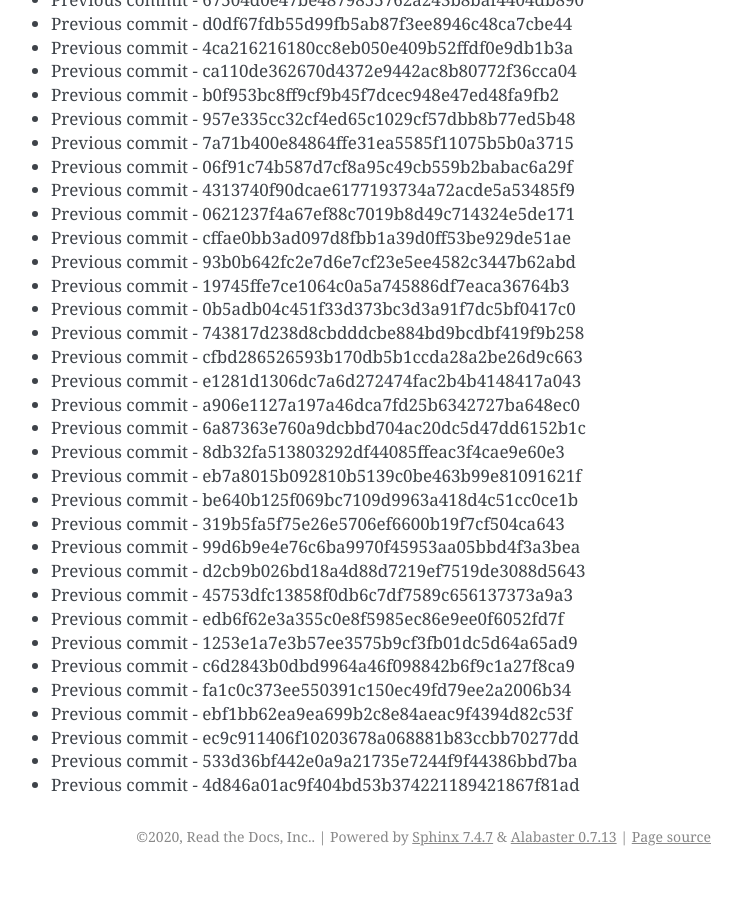
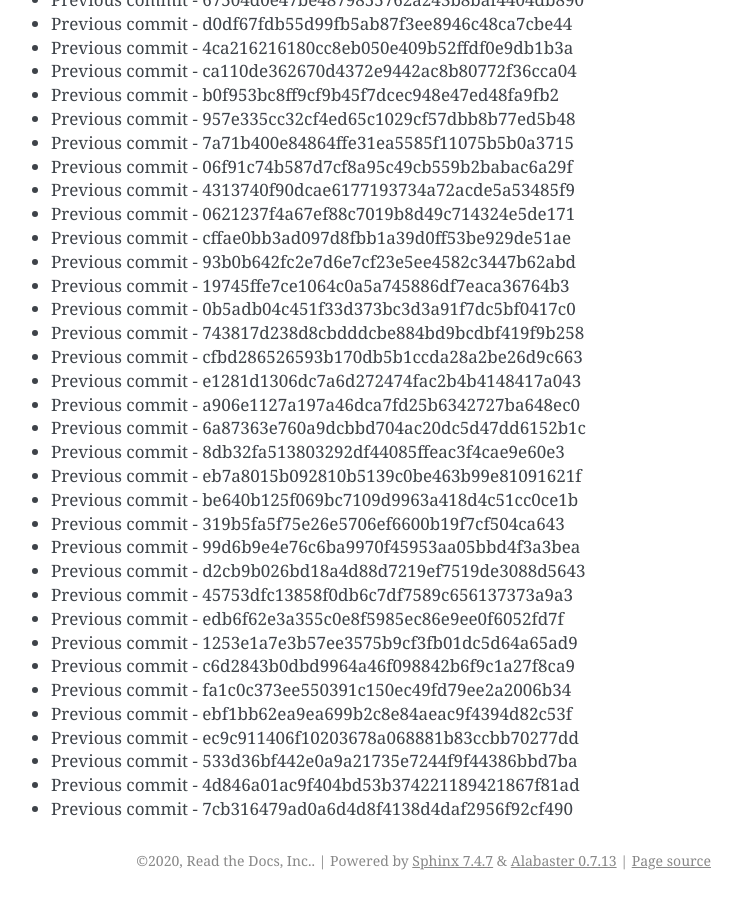
Before and after one commit to readthedocs/rtd-git-stresstest, a Sphinx documentation site: the page built from docs/updates.rst, in a window 1280 px wide and 900 px high, scrolled down 79447 px. Shown: the whole window, without its empty margins (399-1141 px from the left). Built offline with Sphinx 7.4.7, drawn with Linux system fonts in a browser that asks for light colours; before the commit the page ends 80323 px from its top, so only the background shows below that.

Commit message:
Generating commit from previous: 7cb316479ad0a6d4d8f4138d4daf2956f92cf490

```diff
--- a/docs/updates.rst
+++ b/docs/updates.rst
@@ -3370,3 +3370,4 @@ It can be tested for any performance characteristics.
 * Previous commit - ec9c911406f10203678a068881b83ccbb70277dd
 * Previous commit - 533d36bf442e0a9a21735e7244f9f44386bbd7ba
 * Previous commit - 4d846a01ac9f404bd53b374221189421867f81ad
+* Previous commit - 7cb316479ad0a6d4d8f4138d4daf2956f92cf490
```
